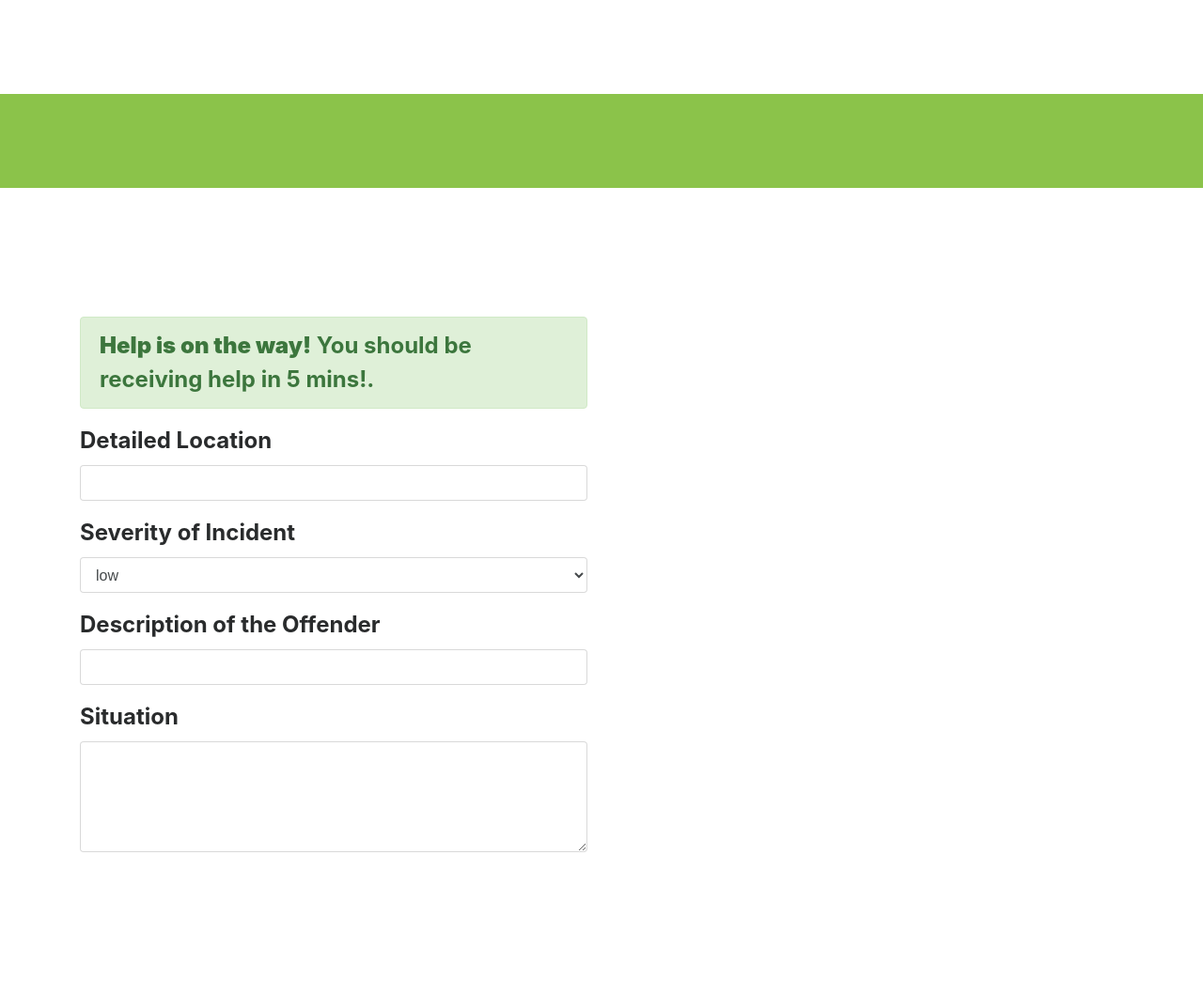
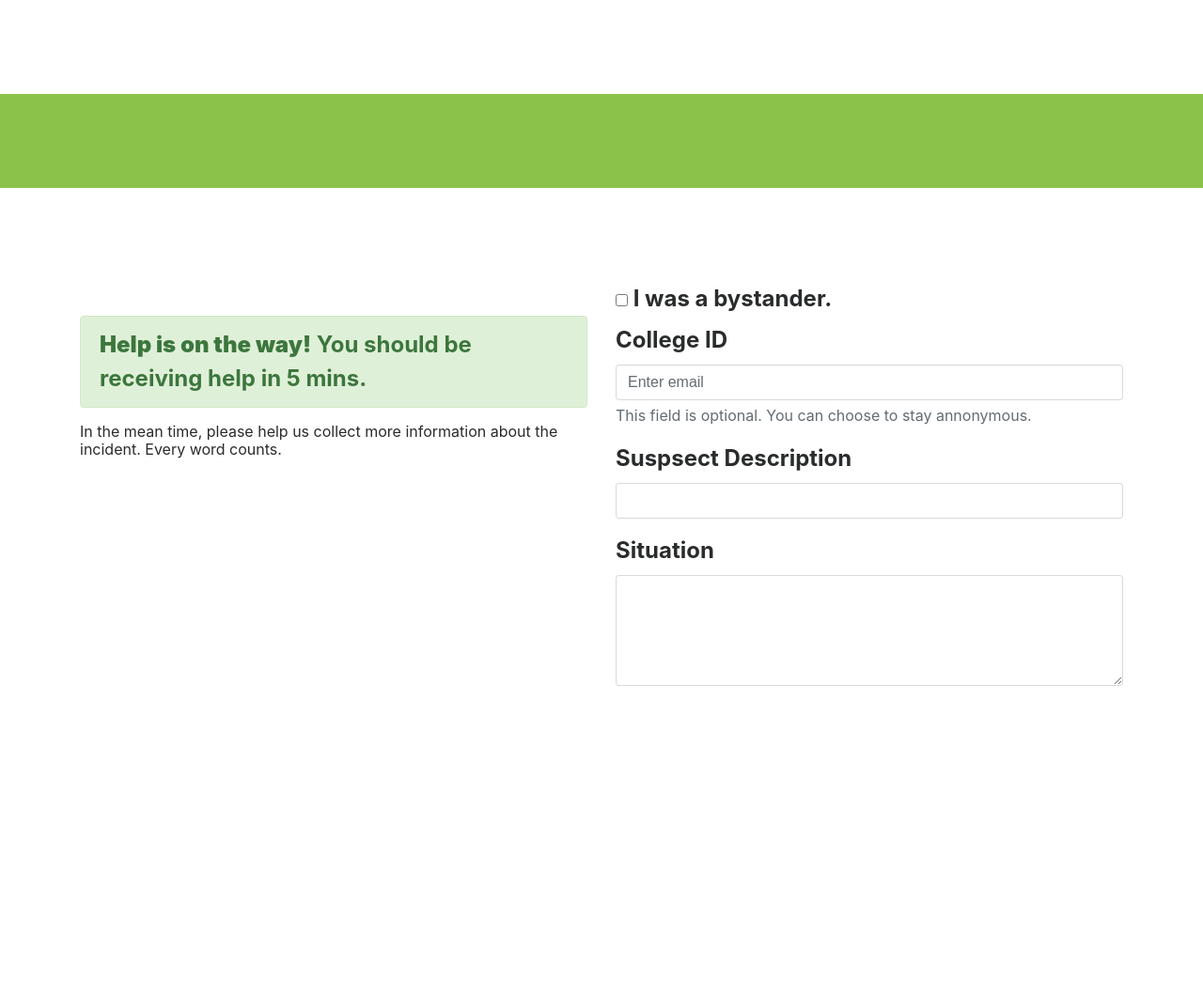
Before and after one commit to jihjihk/torchtech, a Flask app: page /urgent in a window 1280 px wide. Shown: the whole page at 94% size. After the commit the page ends 730 px from the top, so only its background shows below. Run offline with Flask 2, Linux system fonts and the light colour scheme; parts of the project's set-up code (start-up, migrations or seed data) failed here and were passed over; some libraries are stand-ins or nearby versions.

Commit message:
some edit

```diff
--- a/app.py
+++ b/app.py
@@ -13,7 +13,7 @@
 import os
 from twilio.rest import Client
 from twilio.twiml.messaging_response import MessagingResponse
-import twiliocall
+#import twiliocall
 
 app = Flask(__name__)
 
@@ -25,7 +25,7 @@
 
 @app.route('/urgent', methods=['GET', 'POST'])
 def urgent_btn():
-	os.system('python twiliocall.py')
+	#os.system('python twiliocall.py')
 	if request.method == 'POST':
 		return redirect(url_for('index'))
 
--- a/templates/urgent.html
+++ b/templates/urgent.html
@@ -37,34 +37,30 @@
 	<section id="about">
         <div class="container">
             <div class="row center-block">
-                <div class="col-sm-8 col-sm-offset-2 col-md-8 col-md-offset-2 col-xl-8 col-xl-offset-2">
-
-	            </div>
-	        </div>
-	        <div class="row">
 	           	<div class="col-xs-8 col-xs-offset-2 col-md-6 col-md-offset-3 col-xl-6 col-xl-offset-3 multichoice">
 	                <br>
+	                <div class="alert alert-success">
+  					<strong>Help is on the way!</strong> You should be receiving help in 5 mins.
+					</div>
+					<p style="font-weight: normal; line-height: 1.2; font-size: 16px">In the mean time, please help us collect more information about the incident. Every word counts.</p>
 
-	                <div class="alert alert-success">
-  					<strong>Help is on the way!</strong> You should be receiving help in 5 mins!.
+				</div>
+
+				<div class="col-xs-8 col-xs-offset-2 col-md-6 col-md-offset-3 col-xl-6 col-xl-offset-3 multichoice">
+					<div class="form-check">
+					    <label class="form-check-label">
+					    <input type="checkbox" class="form-check-input">	I was a bystander.
+					    </label>
 					</div>
 
 					<div class="form-group">
-  					<label for="pwd">Detailed Location</label>
-  					<input type="password" class="form-control" id="pwd">
+					    <label for="exampleInputEmail1">College ID</label>
+					    <input type="email" class="form-control" id="exampleInputEmail1" aria-describedby="emailHelp" placeholder="Enter email">
+					    <small id="emailHelp" class="form-text text-muted" style="font-size: 16px;">This field is optional. You can choose to stay annonymous.</small>
 					</div>
 
 					<div class="form-group">
-  					<label for="sel1">Severity of Incident</label>
-  					<select class="form-control" id="sel1">
-    				<option>low</option>
-    				<option>medium</option>
-    				<option>high</option>
-  					</select>
-					</div>
-
-					<div class="form-group">
-  					<label for="pwd">Description of the Offender</label>
+  					<label for="pwd">Suspsect Description</label>
   					<input type="password" class="form-control" id="pwd">
 					</div>
 
```
Also changed, not shown: hack1.sqlite.
